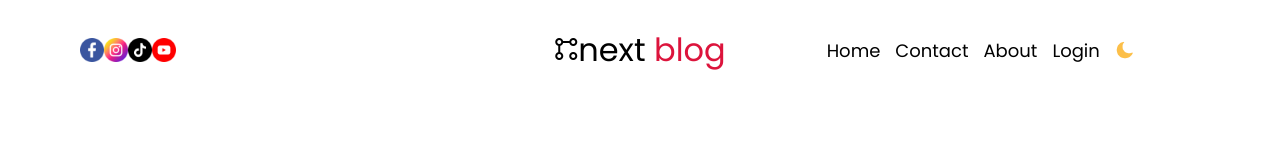
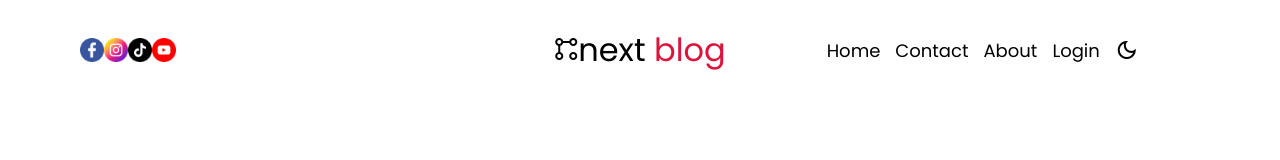
Before and after one commit to FREDVUNI/next-blog, a Next.js app: page / in a window 1280 px wide. Shown: the top 160 px of the page. Built offline with nearby package versions, Linux system fonts and the light colour scheme.

Commit message:
chore: change dark/light mode to google icons

```diff
--- a/src/components/themeToggle/ThemeToggle.jsx
+++ b/src/components/themeToggle/ThemeToggle.jsx
@@ -11,21 +11,9 @@ const ThemeToggle = () => {
   return (
     <div className={styles.container} onClick={toggle}>
       {theme === "light" ? (
-        <Image
-          src="/moon.png"
-          alt="dark"
-          width={24}
-          height={14}
-          className={styles.moon}
-        />
+        <span className={`material-symbols-outlined ${styles.moon}`}>dark_mode</span>
       ) : (
-        <Image
-          src="/sun.png"
-          alt="light"
-          width={24}
-          height={14}
-          className={styles.sun}
-        />
+        <span className={`material-symbols-outlined ${styles.sun}`}>light_mode</span>
       )}
     </div>
   );
```
